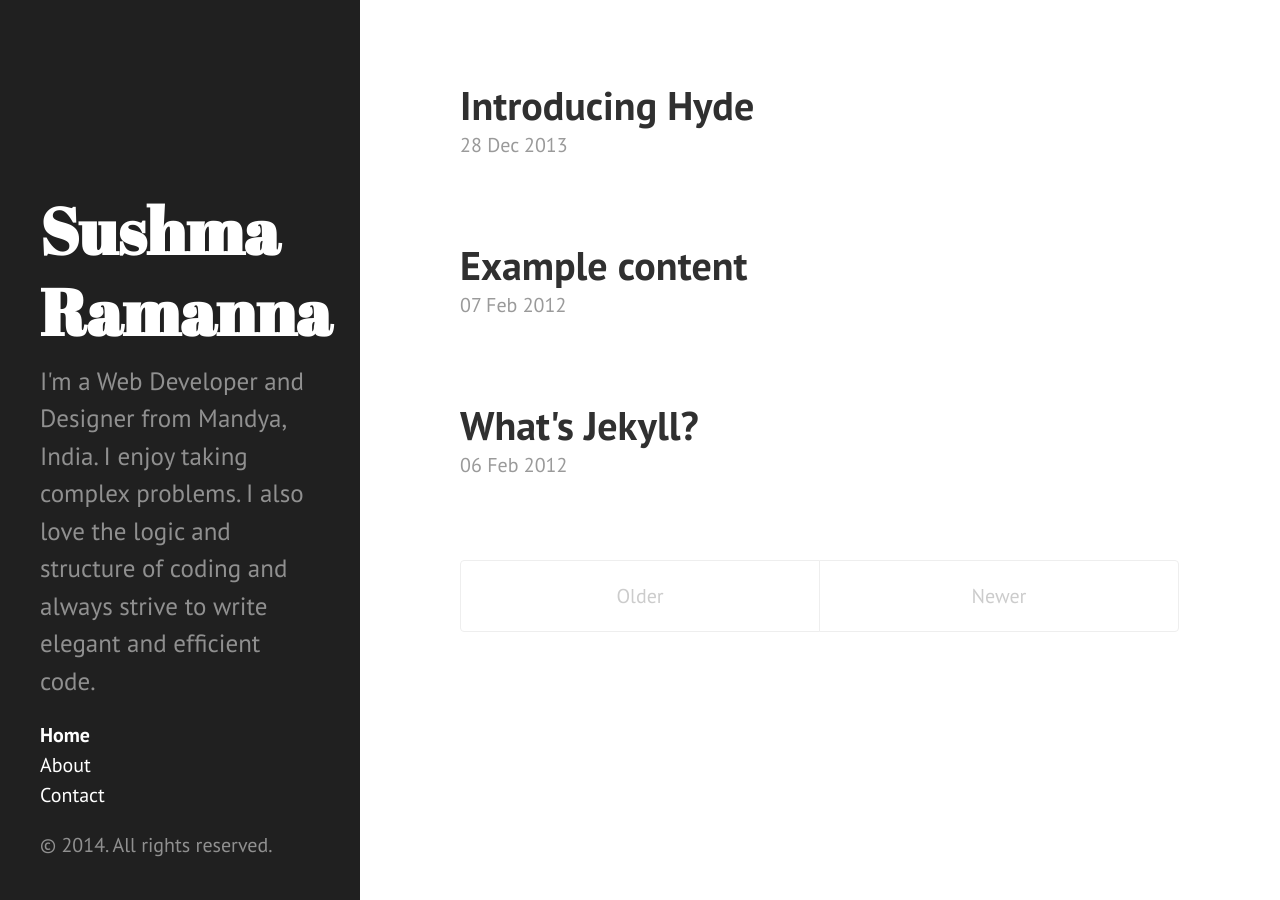
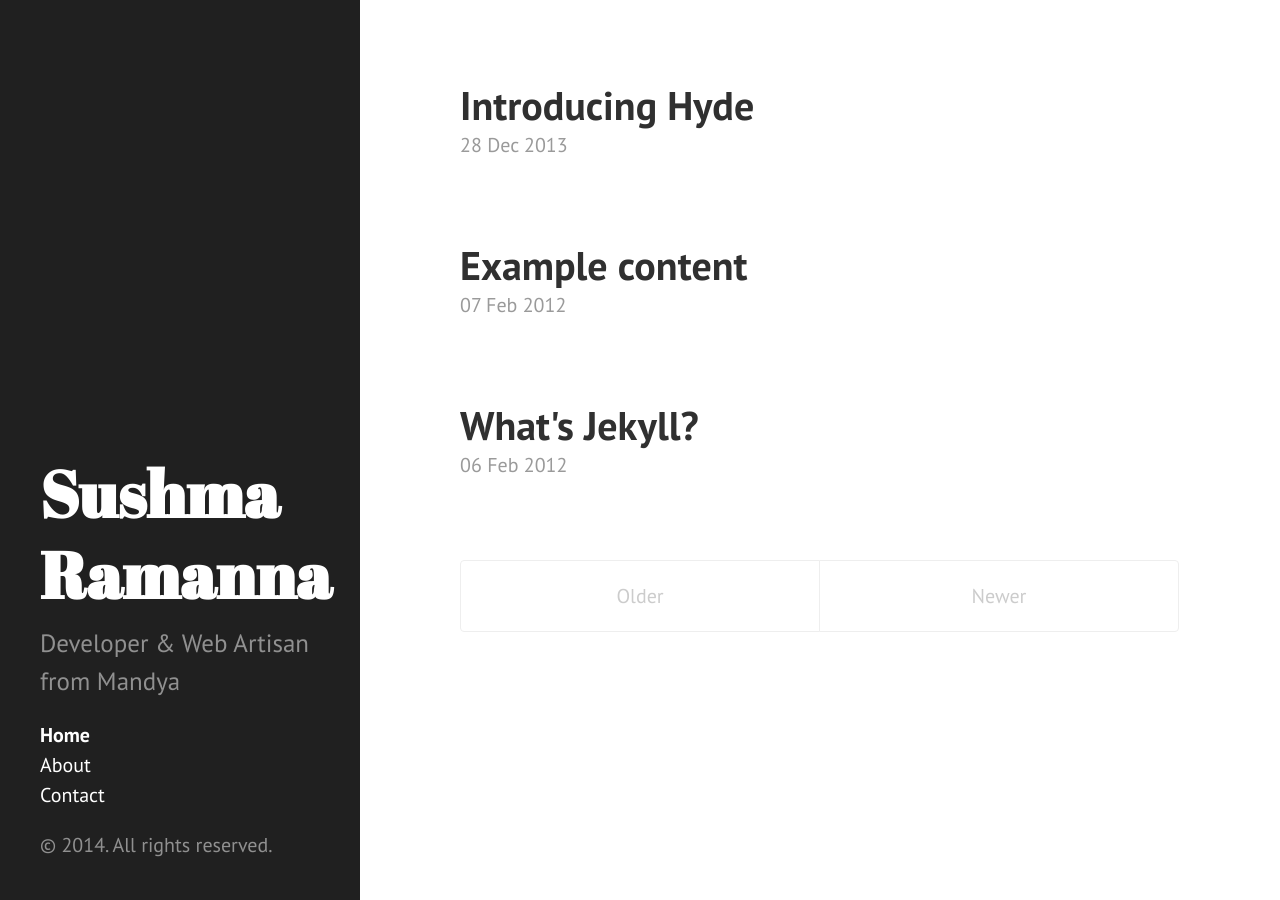
Before and after one commit to sushma-r/sushma-r.github.io, a Jekyll site: the page built from index.html, in a window 1280 px wide. Built offline with Jekyll 4.4.1, drawn with Linux system fonts in a browser that asks for light colours; Markdown is read by kramdown in place of the engine named in the settings; the list of posts is cut into pages by our own code.

Commit message:
text changes

```diff
--- a/_config.yml
+++ b/_config.yml
@@ -8,7 +8,7 @@ permalink:        pretty
 # Setup
 title:            Sushma Ramanna
 tagline:          'Developer & Web Artisan'
-description:      "I'm a Web Developer and Designer from Mandya, India. I enjoy taking complex problems. I also love the logic and structure of coding and always strive to write elegant and efficient code."
+description:      "Developer & Web Artisan from Mandya"
 url:              http://www.sushmaramanna.com
 
 author:
```
